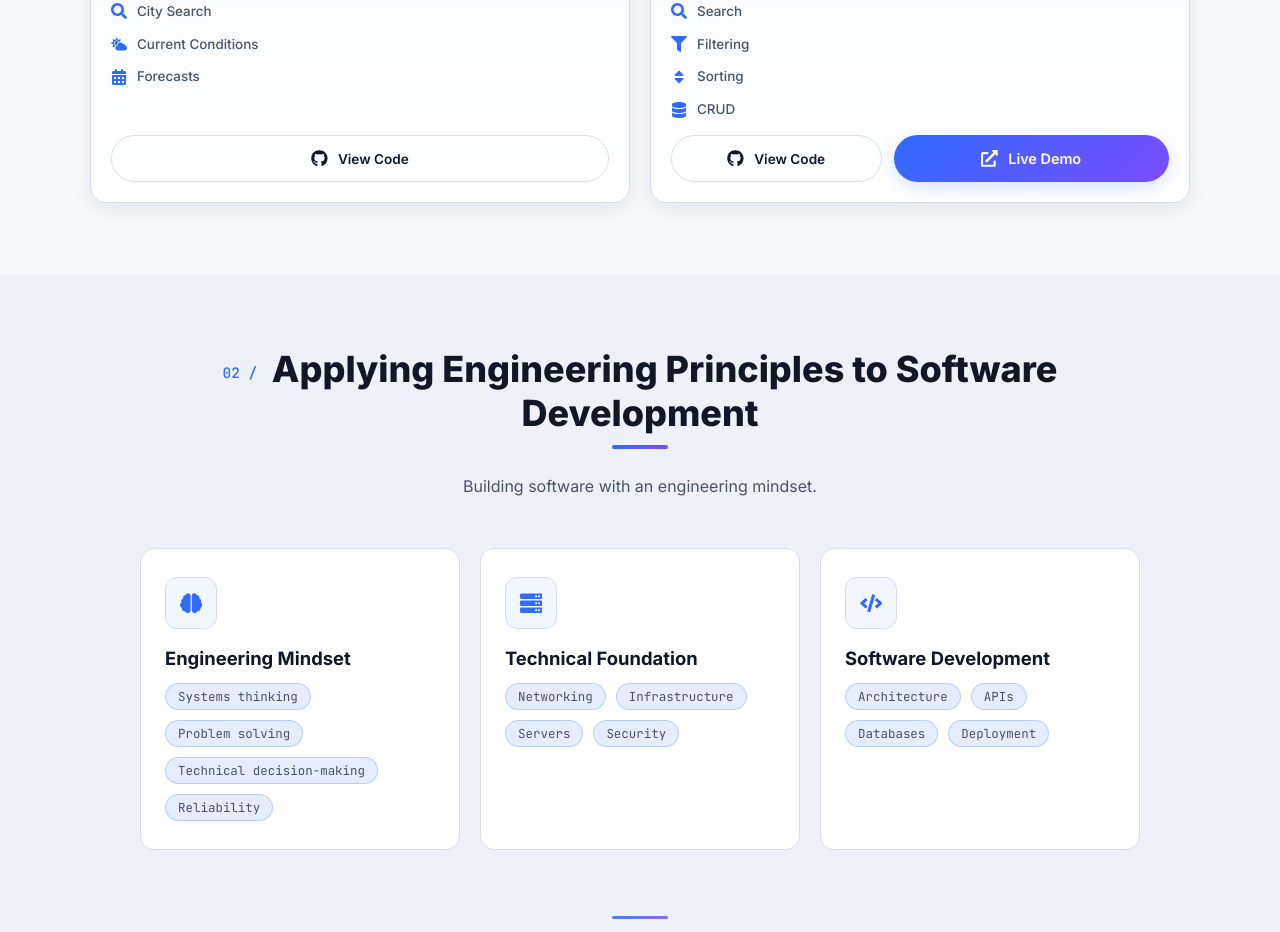
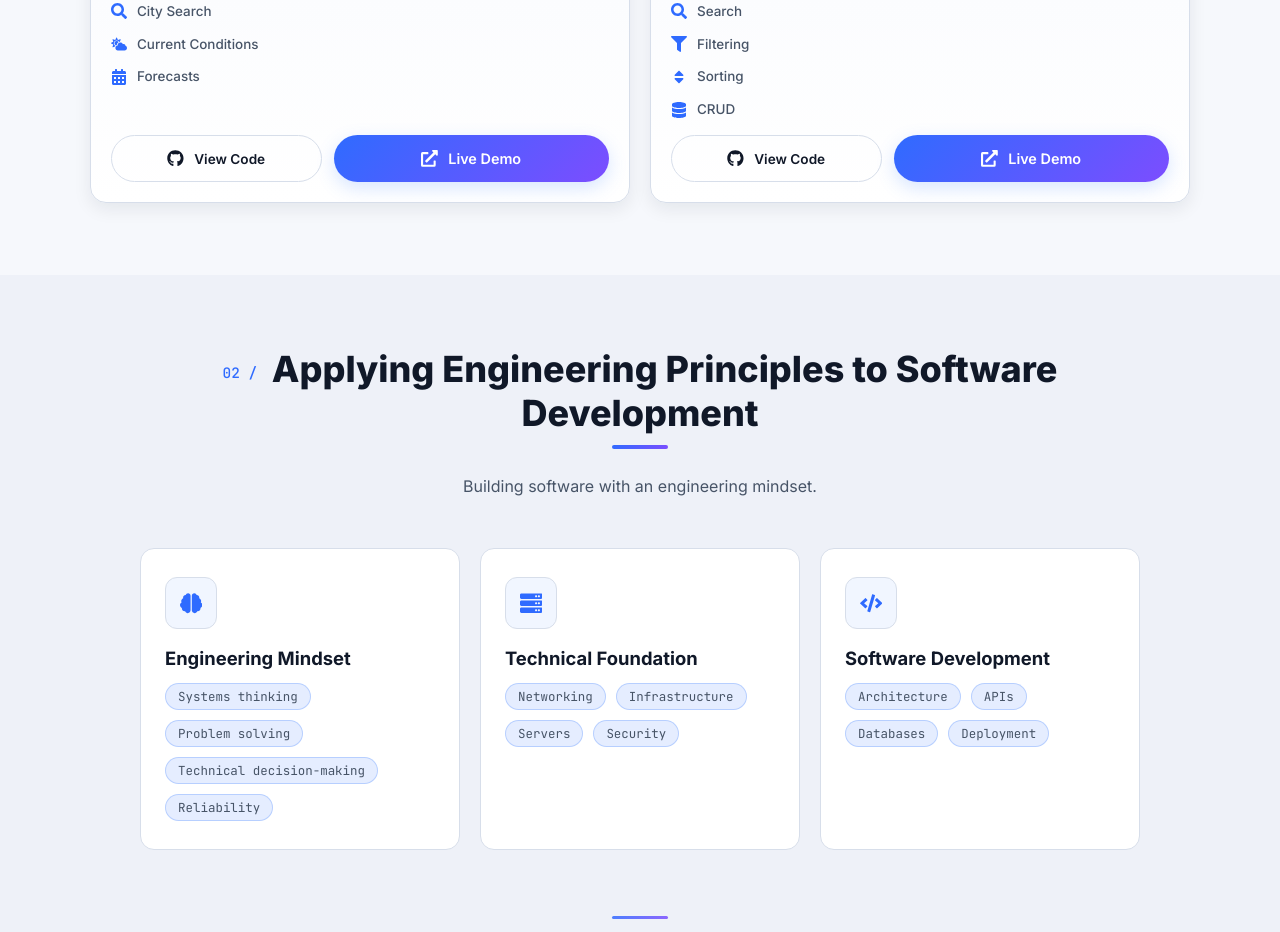
Before and after one commit to AlexandroCamacho1000/alejandrocamachodev, a React (Vite) app: page / in a window 1280 px wide. Shown: the part 2220-3152 px from the top of the page. Built offline with nearby package versions, Linux system fonts and the light colour scheme.

Commit message:
feat: add Weather App live demo link

```diff
--- a/src/components/Projects/Projects.jsx
+++ b/src/components/Projects/Projects.jsx
@@ -26,7 +26,7 @@ function Projects() {
   }
 
   const secondaryMeta = [
-    { link: "https://github.com/AlexandroCamacho1000/WeatherAppByAle", image: weatherImg },
+    { link: "https://github.com/AlexandroCamacho1000/WeatherAppByAle", linkApp: "https://weather-app-by-ale-seven.vercel.app/", image: weatherImg },
     { link: "https://github.com/AlexandroCamacho1000/PokemonAppByAle", linkApp: "https://pokemon-app-by-ale.vercel.app/", image: pokemonImg },
   ];
 
--- a/src/i18n/translations.js
+++ b/src/i18n/translations.js
@@ -74,6 +74,7 @@ const translations = {
             "Weather application that provides current conditions and forecasts for cities around the world through the OpenWeatherMap API.",
           tech: ["JavaScript", "React", "Vite", "Tailwind CSS", "REST API"],
           highlights: ["City Search", "Current Conditions", "Forecasts"],
+          demo: "https://weather-app-by-ale-seven.vercel.app/",
         },
         {
           title: "Pokémon App",
@@ -245,6 +246,7 @@ const translations = {
             "Aplicación de clima que muestra las condiciones actuales y pronósticos para ciudades de todo el mundo a través de la API de OpenWeatherMap.",
           tech: ["JavaScript", "React", "Vite", "Tailwind CSS", "REST API"],
           highlights: ["Búsqueda de ciudad", "Condiciones actuales", "Pronóstico"],
+          demo: "https://weather-app-by-ale-seven.vercel.app/",
         },
         {
           title: "Pokémon App",
```
